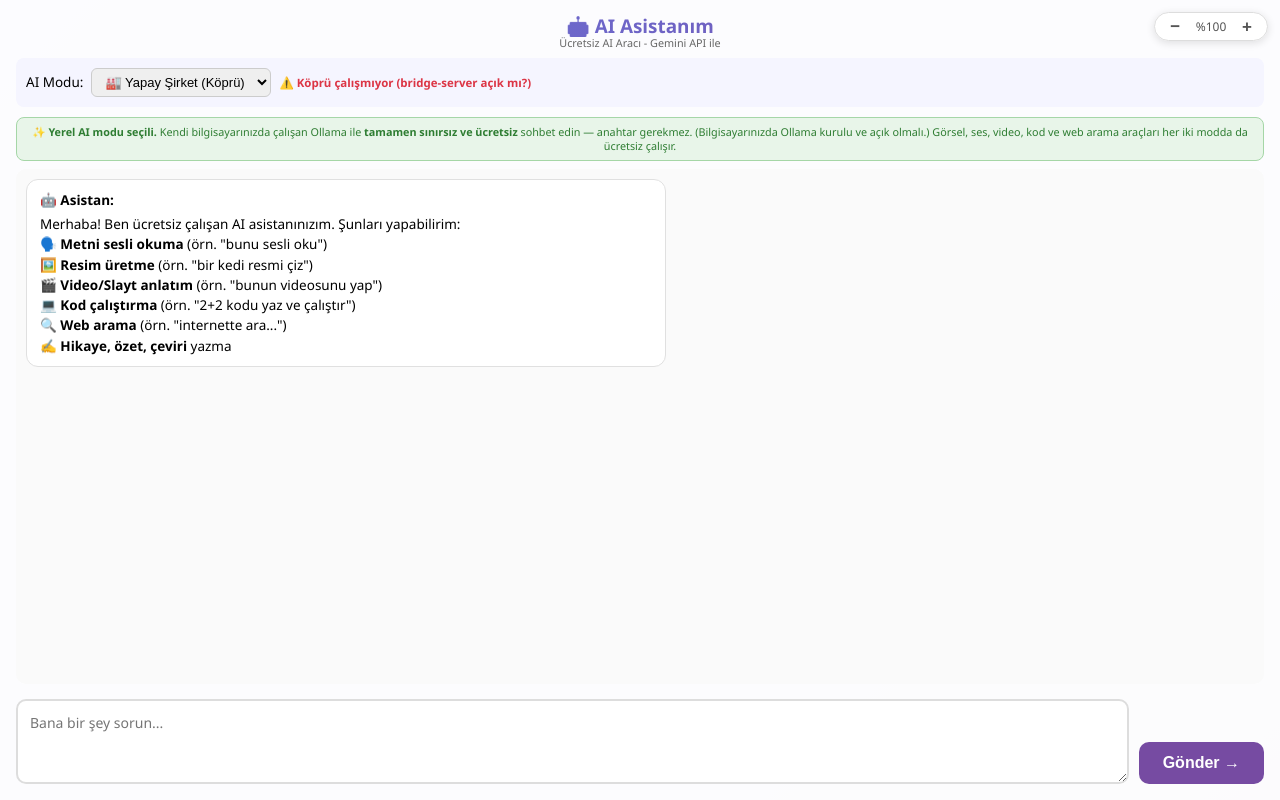
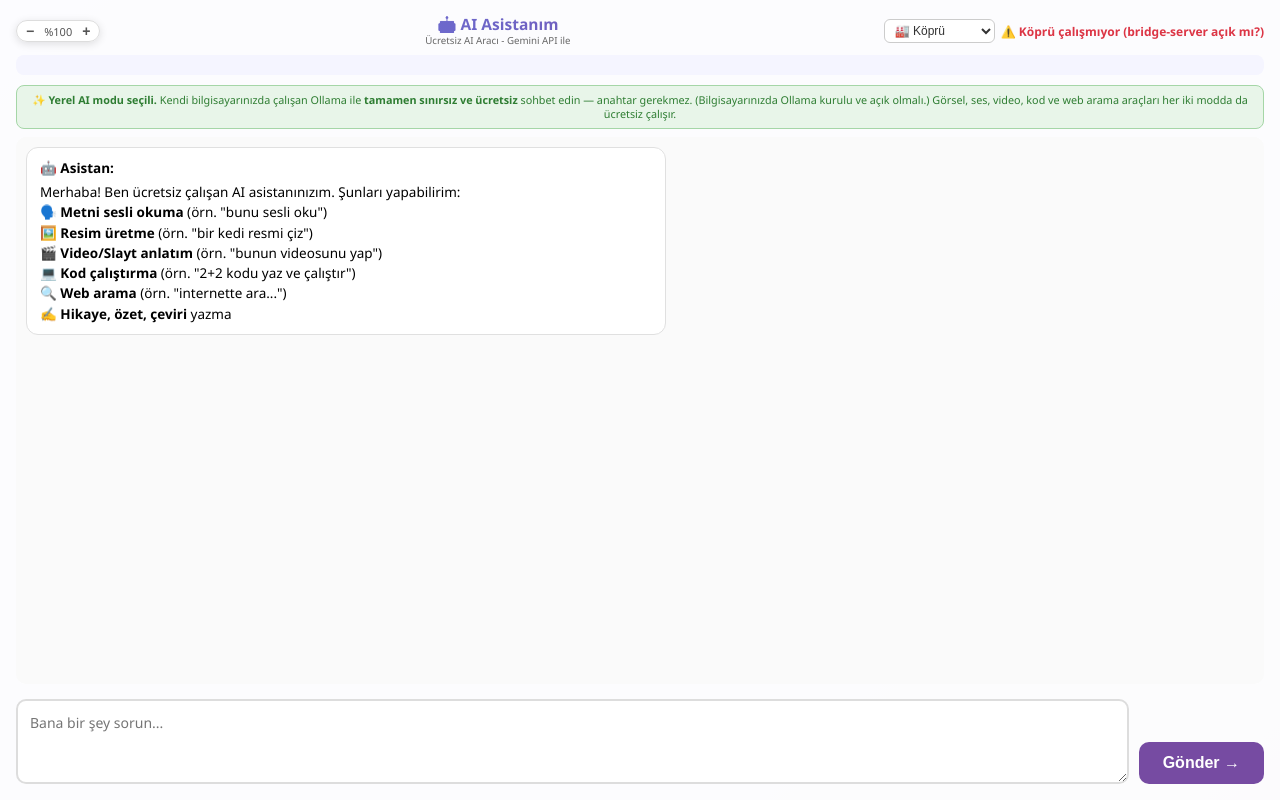
Before and after one commit to ahmetks55/ai-asistanim, a plain HTML site: page index.html in a window 1280 px wide. Drawn offline with Linux system fonts and the light colour scheme; no server answers.

Commit message:
feat: ust bloklar tek siraya - logo ortada, sol zoom, sag AI modu
- header flex satir (hdr-left/hdr-center/hdr-right)
- zoom kontrolu sola tasindi ve kucultuldu (static, 14px dugmeler)
- AI modu secici sagda, kompakt (12px)
- logo+alt baslik ortada kucuk
- settings'ten eski mode-select kaldirildi

```diff
--- a/index.html
+++ b/index.html
@@ -9,26 +9,28 @@
 <body>
   <div class="container">
     <header>
-      <h1>🤖 AI Asistanım</h1>
-      <p class="subtitle">Ücretsiz AI Aracı - Gemini API ile</p>
+      <div class="hdr-left">
         <div class="zoom-control" title="Sayfa ölçeği">
           <button id="zoomOut" title="Uzaklaştır">−</button>
           <span id="zoomVal">%100</span>
           <button id="zoomIn" title="Yakınlaştır">+</button>
         </div>
-    </header>
-
-    <div class="settings">
-      <div class="mode-select">
-        <label>AI Modu:</label>
+      </div>
+      <div class="hdr-center">
+        <h1>🤖 AI Asistanım</h1>
+        <p class="subtitle">Ücretsiz AI Aracı - Gemini API ile</p>
+      </div>
+      <div class="hdr-right">
         <select id="aiMode">
-          <option value="bridge" selected>🏭 Yapay Şirket (Köprü)</option>
-          <option value="local">Yerel AI (Ollama)</option>
+          <option value="bridge" selected>🏭 Köprü</option>
+          <option value="local">Yerel (Ollama)</option>
           <option value="cloud">Bulut (Gemini)</option>
         </select>
         <span id="localStatus" class="status"></span>
       </div>
+    </header>
 
+    <div class="settings">
       <div class="cloud-fields" id="cloudFields">
         <input type="password" id="apiKey" placeholder="Gemini auth anahtarınızı girin (AQ...)">
         <button id="saveKey">Anahtarı Kaydet</button>
--- a/style.css
+++ b/style.css
@@ -30,28 +30,26 @@ body {
 }
 
 .zoom-control {
-  position: absolute;
-  top: 12px;
-  right: 12px;
+  position: static;
   display: flex;
   align-items: center;
-  gap: 4px;
+  gap: 2px;
   background: rgba(255, 255, 255, 0.9);
   border: 1px solid #ddd;
   border-radius: 20px;
-  padding: 3px 8px;
+  padding: 2px 4px;
   box-shadow: 0 2px 8px rgba(0, 0, 0, 0.12);
 }
 
 .zoom-control button {
   border: none;
   background: transparent;
-  font-size: 17px;
+  font-size: 14px;
   font-weight: 700;
   line-height: 1;
   cursor: pointer;
   color: #555;
-  padding: 2px 7px;
+  padding: 1px 5px;
   border-radius: 50%;
 }
 
@@ -60,20 +58,48 @@ body {
 }
 
 .zoom-control span {
-  font-size: 12px;
+  font-size: 11px;
   color: #555;
-  min-width: 40px;
+  min-width: 34px;
   text-align: center;
+  white-space: nowrap;
 }
 
 header {
-  text-align: center;
+  display: flex;
+  align-items: center;
+  justify-content: space-between;
+  gap: 10px;
   margin-bottom: 8px;
 }
 
+.hdr-left,
+.hdr-right {
+  flex: 0 0 auto;
+  display: flex;
+  align-items: center;
+  gap: 6px;
+  min-width: 96px;
+}
+
+.hdr-left {
+  justify-content: flex-start;
+}
+
+.hdr-right {
+  justify-content: flex-end;
+}
+
+.hdr-center {
+  flex: 1;
+  text-align: center;
+  min-width: 0;
+}
+
 header h1 {
-  font-size: 1.4rem;
+  font-size: 1.15rem;
   line-height: 1.1;
+  margin: 0;
   background: linear-gradient(90deg, #667eea, #764ba2);
   -webkit-background-clip: text;
   -webkit-text-fill-color: transparent;
@@ -81,8 +107,23 @@ header h1 {
 
 .subtitle {
   color: #666;
-  font-size: 0.8rem;
+  font-size: 0.72rem;
   line-height: 1.2;
+  margin: 2px 0 0;
+}
+
+#aiMode {
+  padding: 3px 6px;
+  font-size: 12px;
+  border-radius: 6px;
+  border: 1px solid #ccc;
+  background: #fff;
+  color: #333;
+  max-width: 118px;
+}
+
+#localStatus {
+  font-size: 12px;
 }
 
 .notice {
```
Lines whose indentation alone changed are shown as unchanged.
